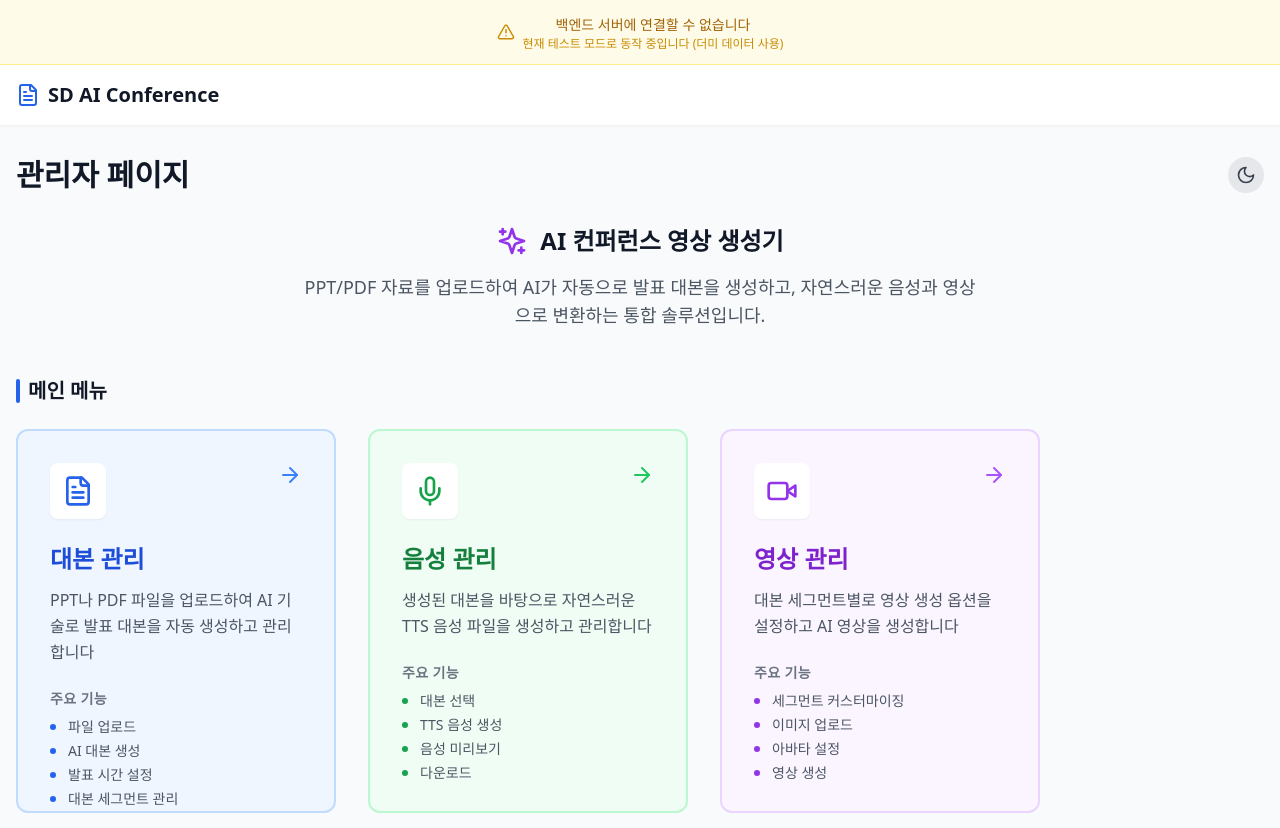
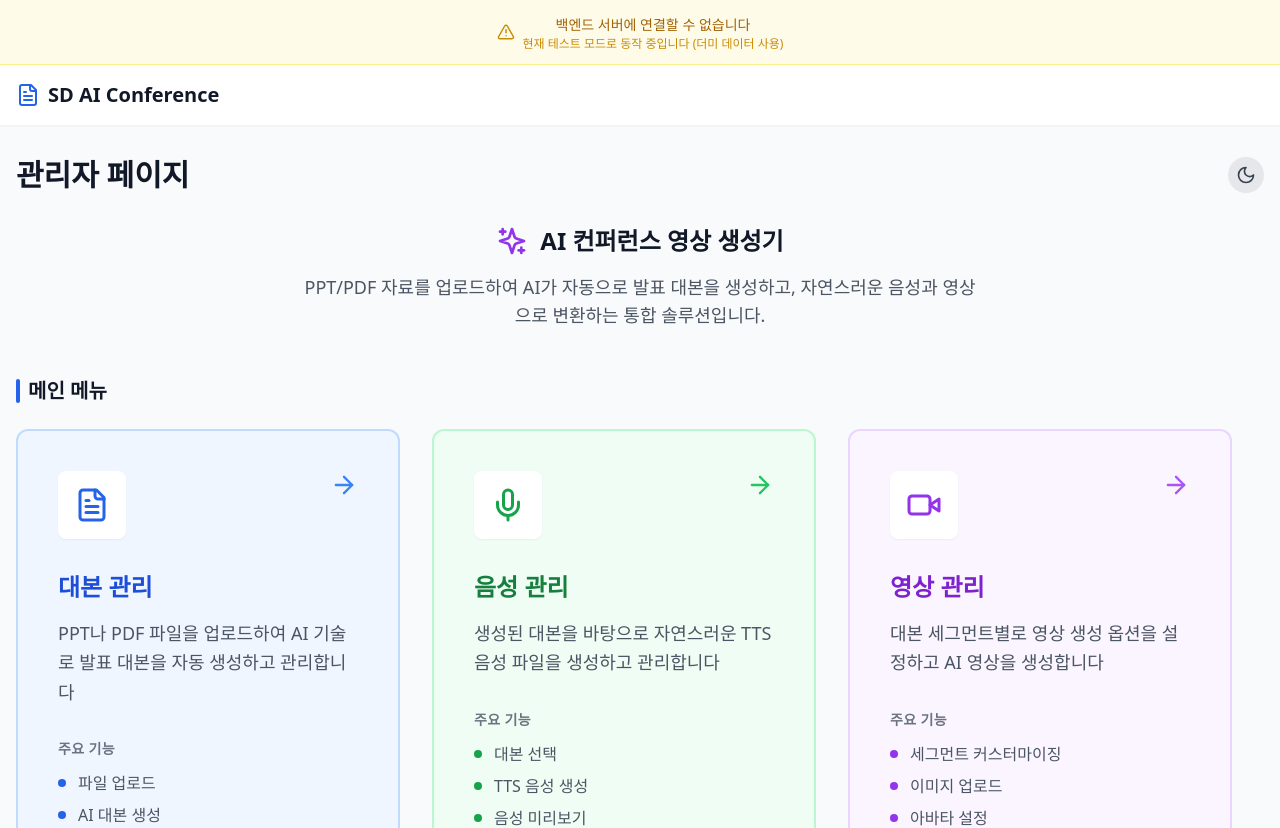
Before and after one commit to J-Soo/sd-ai-conference-front, a React (Vite) app: page / in a window 1280 px wide. Shown: the top 828 px of the page. Built offline with nearby package versions, Linux system fonts and the light colour scheme; no server answers.

Commit message:
홈페이지 메뉴 카드 크기 확대

```diff
--- a/src/pages/HomePage.tsx
+++ b/src/pages/HomePage.tsx
@@ -91,35 +91,35 @@ const HomePage: React.FC<HomePageProps> = ({ darkMode, onNavigate }) => {
         key={item.id}
         onClick={() => onNavigate(item.id)}
         className={`group cursor-pointer rounded-xl border-2 transition-all duration-300 transform hover:scale-105 hover:shadow-lg
-          w-80 h-96 p-8 flex flex-col
+          w-96 h-[28rem] p-10 flex flex-col
           ${colors.bg} ${colors.border}`}
       >
-        <div className="flex items-start justify-between mb-6">
-          <div className={`p-3 rounded-lg ${darkMode ? 'bg-gray-800' : 'bg-white'} shadow-sm`}>
-            <IconComponent className={colors.icon} size={32} />
+        <div className="flex items-start justify-between mb-8">
+          <div className={`p-4 rounded-lg ${darkMode ? 'bg-gray-800' : 'bg-white'} shadow-sm`}>
+            <IconComponent className={colors.icon} size={36} />
           </div>
           <ArrowRight
             className={`transition-all duration-300 transform group-hover:translate-x-1 ${colors.arrow}`}
-            size={24}
+            size={28}
           />
         </div>
 
-        <h3 className={`font-bold mb-3 text-2xl ${colors.title}`}>
+        <h3 className={`font-bold mb-4 text-2xl ${colors.title}`}>
           {item.title}
         </h3>
 
-        <p className={`mb-6 leading-relaxed text-base flex-1 ${darkMode ? 'text-gray-300' : 'text-gray-600'}`}>
+        <p className={`mb-8 leading-relaxed text-lg flex-1 ${darkMode ? 'text-gray-300' : 'text-gray-600'}`}>
           {item.description}
         </p>
 
         <div className="mt-auto">
-          <h4 className={`font-semibold text-sm uppercase tracking-wide mb-2 ${darkMode ? 'text-gray-400' : 'text-gray-500'}`}>
+          <h4 className={`font-semibold text-sm uppercase tracking-wide mb-3 ${darkMode ? 'text-gray-400' : 'text-gray-500'}`}>
             주요 기능
           </h4>
-          <ul className="space-y-1">
+          <ul className="space-y-2">
             {item.features.map((feature: string, index: number) => (
-              <li key={index} className={`flex items-center text-sm ${darkMode ? 'text-gray-300' : 'text-gray-600'}`}>
-                <div className={`w-1.5 h-1.5 rounded-full mr-3 ${colors.icon.replace('text-', 'bg-')}`}></div>
+              <li key={index} className={`flex items-center text-base ${darkMode ? 'text-gray-300' : 'text-gray-600'}`}>
+                <div className={`w-2 h-2 rounded-full mr-3 ${colors.icon.replace('text-', 'bg-')}`}></div>
                 {feature}
               </li>
             ))}
```
